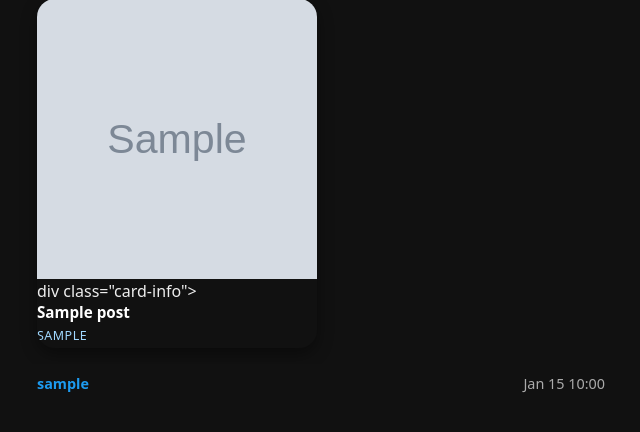
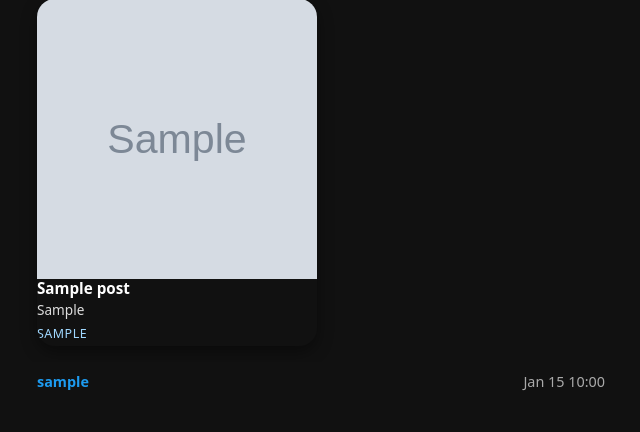
Before and after one commit to dygitalgraffiti/earshot-app, a Flask app: page / in a window 1280 px wide. Shown: the part 127-559 px from the top of the page, without its empty margins (319-959 px from the left). Run offline with Flask 3, Linux system fonts and the light colour scheme; tables that the repository leaves empty hold one stand-in row (values such as "Sample post"); grey boxes marked "Sample" are stand-in pictures; some libraries are stand-ins or nearby versions.

Commit message:
Update post_list.html

```diff
--- a/templates/post_list.html
+++ b/templates/post_list.html
@@ -4,11 +4,10 @@
     <div class="album-art">
       <img src="{{ p.thumbnail or '/static/placeholder.png' }}" alt="{{ p.title }}">
     </div>
-    div class="card-info">
-  <div class="title">{{ p.title }}</div>
-  {% if p.artist and p.artist.lower() not in p.title.lower() %}
-    <div class="artist">{{ p.artist }}</div>
-  {% endif %}
+ <div class="title">{{ p.title }}</div>
+{% if p.artist and p.artist not in ['Unknown Artist', 'Unknown', 'Creator'] %}
+  <div class="artist">{{ p.artist }}</div>
+{% endif %}
   <div class="platform">
     {% if p.platform == 'youtube' %}
       YouTube Music
```
